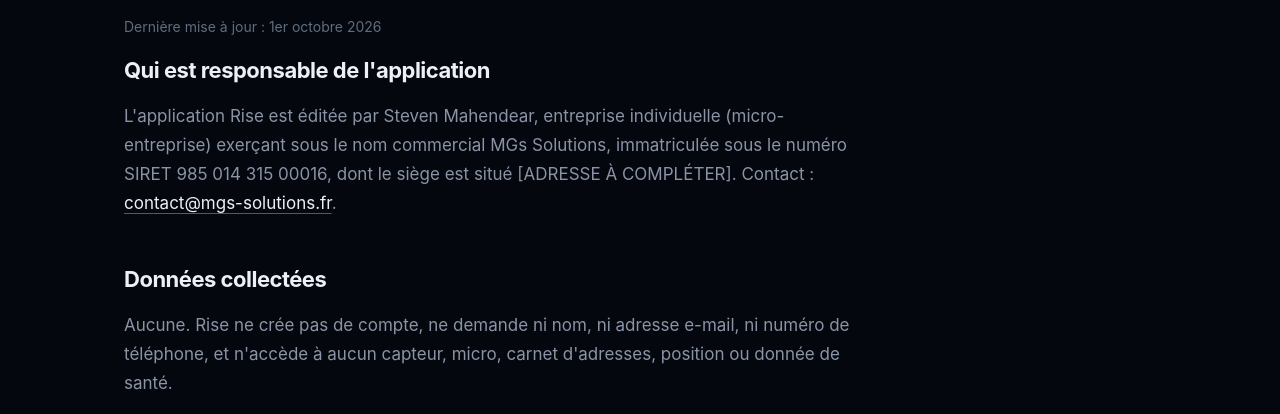
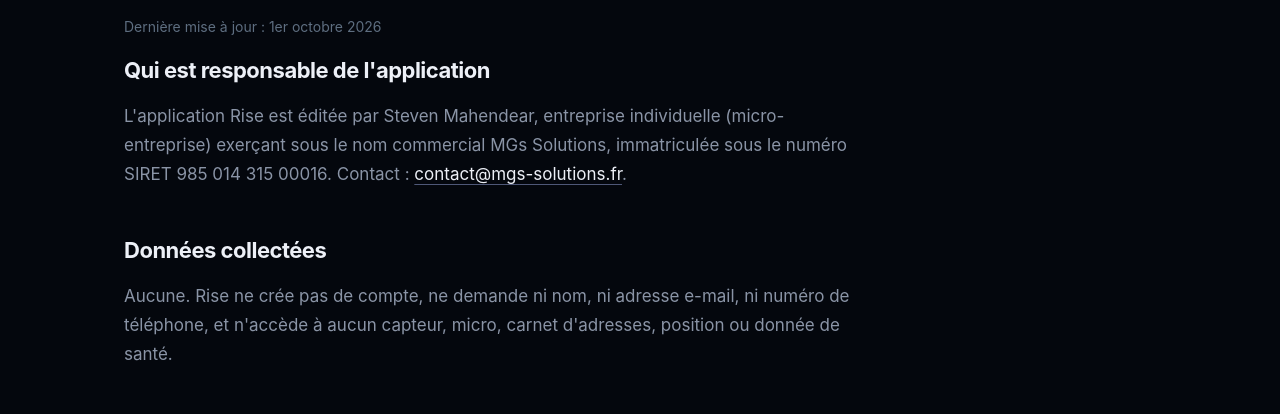
Before and after one commit to mg-solutions-git/website, a plain HTML site: page pages/privacy.html in a window 1280 px wide. Shown: the part 354-768 px from the top of the page. Drawn offline with Linux system fonts and the light colour scheme.

Commit message:
Masquer la ligne d'adresse tant qu'elle n'est pas définie

```diff
--- a/pages/privacy.html
+++ b/pages/privacy.html
@@ -34,7 +34,7 @@
       <p class="small">Dernière mise à jour : 1er octobre 2026</p>
 
       <h2>Qui est responsable de l'application</h2>
-      <p class="muted">L'application Rise est éditée par Steven Mahendear, entreprise individuelle (micro-entreprise) exerçant sous le nom commercial MGs Solutions, immatriculée sous le numéro SIRET 985 014 315 00016, dont le siège est situé [ADRESSE À COMPLÉTER]. Contact : <a href="mailto:contact@mgs-solutions.fr">contact@mgs-solutions.fr</a>.</p>
+      <p class="muted">L'application Rise est éditée par Steven Mahendear, entreprise individuelle (micro-entreprise) exerçant sous le nom commercial MGs Solutions, immatriculée sous le numéro SIRET 985 014 315 00016.<!-- ajouter « dont le siège est situé … » une fois l'adresse connue --> Contact : <a href="mailto:contact@mgs-solutions.fr">contact@mgs-solutions.fr</a>.</p>
 
       <h2>Données collectées</h2>
       <p class="muted">Aucune. Rise ne crée pas de compte, ne demande ni nom, ni adresse e-mail, ni numéro de téléphone, et n'accède à aucun capteur, micro, carnet d'adresses, position ou donnée de santé.</p>
```
Also changed, not shown: pages/legal.html (+3 -1 lines).
